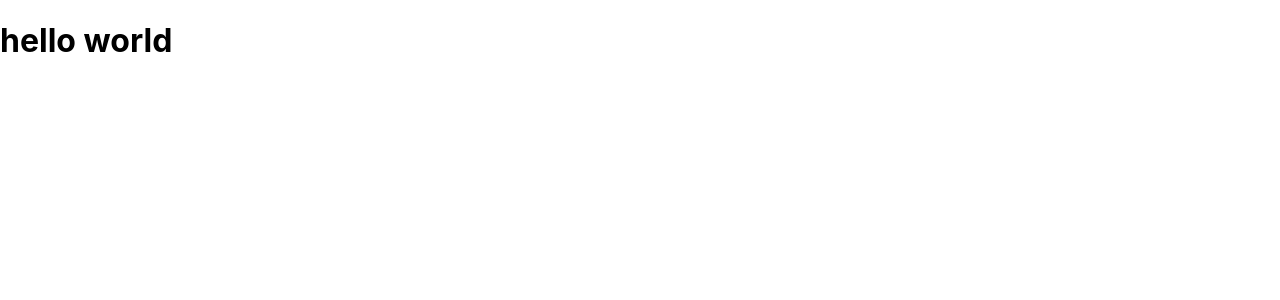
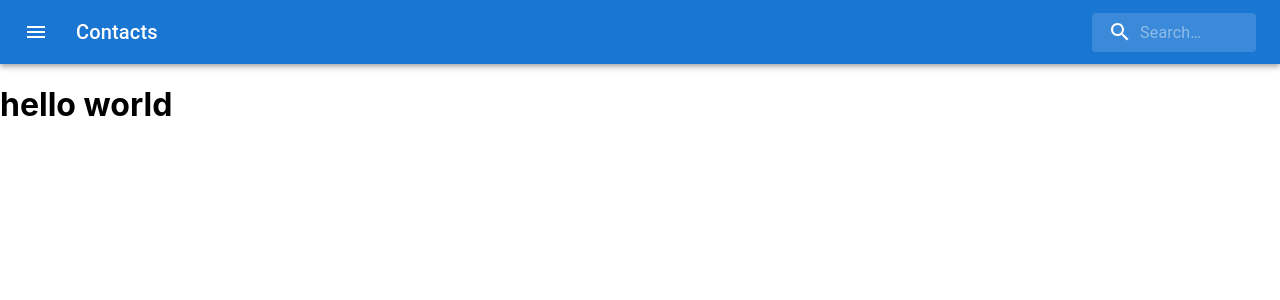
Before and after one commit to ancodem/contacts-tracker, a React (Create React App) app: page / in a window 1280 px wide. Shown: the top 300 px of the page. Built offline with nearby package versions, Linux system fonts and the light colour scheme.

Commit message:
added basic layout

```diff
--- a/src/components/Layout.tsx
+++ b/src/components/Layout.tsx
@@ -8,3 +8,5 @@ const Layout: React.FC = () => (
     <Outlet />
   </main>
 )
+
+export default Layout
--- a/src/pages/App/index.tsx
+++ b/src/pages/App/index.tsx
@@ -1,13 +1,16 @@
 import React from 'react'
+import { Routes, Route } from 'react-router-dom'
+import Contacts from 'pages/Contacts'
+import PageNotFound from 'pages/NotFound'
+import Layout from 'components/Layout'
 import './App.css'
-import Contacts from 'pages/Contacts'
-import { Routes, Route } from 'react-router-dom'
-import PageNotFound from 'pages/NotFound'
 
 const App: React.FC = () => (
   <Routes>
-    <Route path="/" element={<Contacts />} />
-    <Route path="*" element={<PageNotFound />} />
+    <Route path="/" element={<Layout />} >
+      <Route index element={<Contacts />} />
+      <Route path="*" element={<PageNotFound />} />
+    </Route>
   </Routes>
 )
 export default App
```
Also changed, not shown: src/components/Header.tsx (+15 -17 lines).
